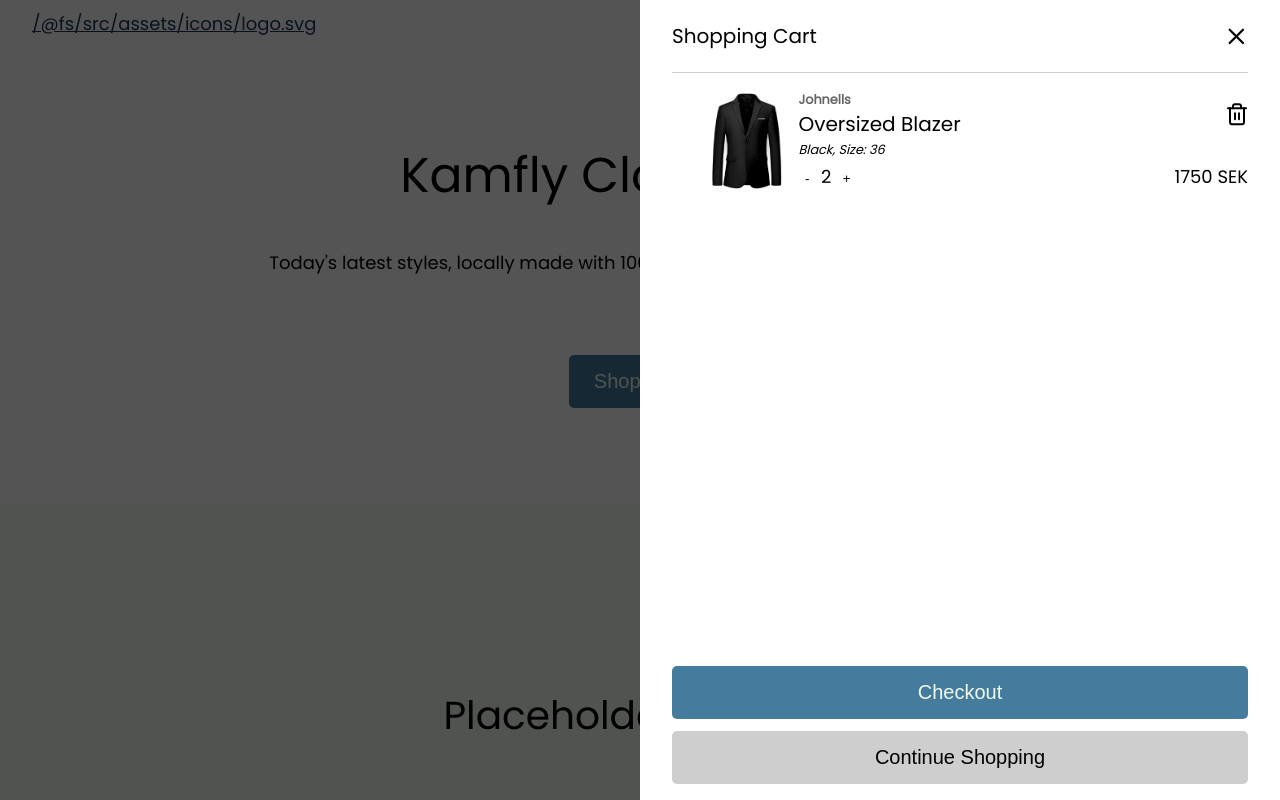
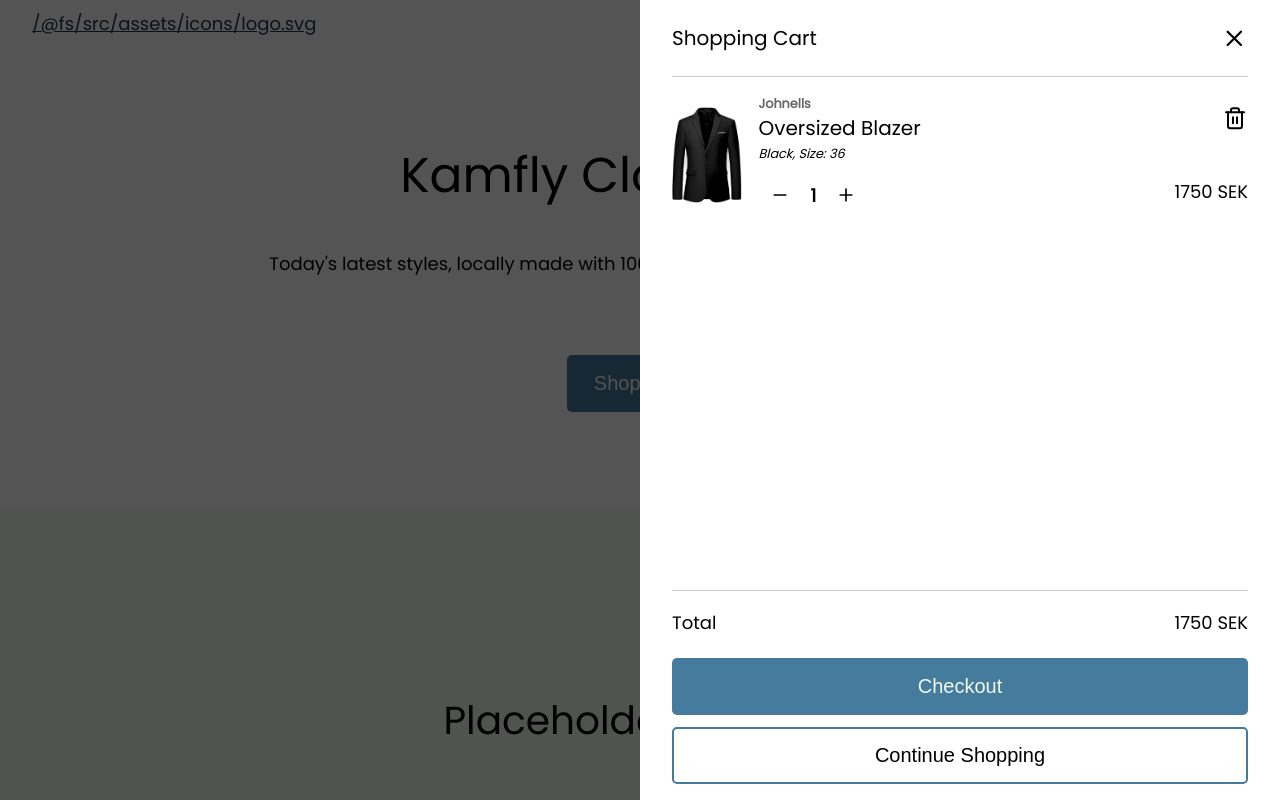
Before and after one commit to tony-sull/svelte-cart-mockup, a Svelte app: page / in a window 1280 px wide. Both pictures are taken after a click on the button "Open Shopping Cart". Shown: the top 800 px of the page. Built offline with nearby package versions, Linux system fonts and the light colour scheme.

Commit message:
feat: Adding a footer to the shopping cart
Adding a footer with total price and checkout/continue shopping options

```diff
--- a/src/assets/css/global.css
+++ b/src/assets/css/global.css
@@ -100,9 +100,9 @@ button {
 
 .btn {
   background: transparent;
-  border: none;
+  border: solid 2px transparent;
+  border-radius: 0.25em;
   padding: 0.5em;
-  border-radius: 0.25em;
 }
 
 .btn.btn--lg {
@@ -115,12 +115,20 @@ button {
   color: var(--color-blue-300);
 }
 
-.btn.btn--secondary {
-  background: var(--color-light-gray);
+.btn.btn--hollow {
+  border-color: var(--color-blue-700);
+}
+
+.btn.btn--icon-sm {
+  padding: 0.75em;
 }
 
 .btn.btn--icon svg {
   height: 2em;
+}
+
+.btn.btn--icon-sm svg {
+  height: 1.5em;
 }
 
 @media (min-width: 375px) {
--- /dev/null
+++ b/src/components/NumberSpinner.svelte
@@ -0,0 +1,56 @@
+<script lang="ts">
+  export let min = 0;
+  export let max = 100;
+  export let step = 1;
+  export let value = 0;
+
+  function onMinus() {
+    value = Math.max(min, value - step);
+  }
+
+  function onPlus() {
+    value = Math.min(max, value + step);
+  }
+</script>
+
+<div class="stepper">
+  <button class="btn btn--icon-sm" on:click={onMinus}>
+    <svg
+      xmlns="http://www.w3.org/2000/svg"
+      viewBox="0 0 24 24"
+      fill="none"
+      stroke="currentColor"
+      stroke-width="2"
+      stroke-linecap="round"
+      stroke-linejoin="round"
+    >
+      <line x1="5" y1="12" x2="19" y2="12" />
+    </svg>
+  </button>
+
+  <strong>{value}</strong>
+
+  <button class="btn btn--icon-sm" on:click={onPlus}>
+    <svg
+      xmlns="http://www.w3.org/2000/svg"
+      viewBox="0 0 24 24"
+      fill="none"
+      stroke="currentColor"
+      stroke-width="2"
+      stroke-linecap="round"
+      stroke-linejoin="round"
+    >
+      <line x1="12" y1="5" x2="12" y2="19" />
+      <line x1="5" y1="12" x2="19" y2="12" />
+    </svg>
+  </button>
+</div>
+
+<style>
+  .stepper {
+    display: flex;
+    flex-direction: row;
+    column-gap: 0.5rem;
+    align-items: center;
+  }
+</style>
--- a/src/components/ShoppingCart.svelte
+++ b/src/components/ShoppingCart.svelte
@@ -1,6 +1,7 @@
 <script lang="ts">
   import { createEventDispatcher } from "svelte";
   import { fade, fly } from "svelte/transition";
+  import NumberSpinner from "./NumberSpinner.svelte";
   import { modalAction } from "../actions/modalAction";
 
   const dispatch = createEventDispatcher();
@@ -48,9 +49,7 @@
         <div class="item__title text-lg">Oversized Blazer</div>
         <em class="item__options text-sm">Black, Size: 36</em>
         <div class="item__quantity">
-          <button class="btn btn__icon">-</button>
-          <span>2</span>
-          <button class="btn btn__icon">+</button>
+          <NumberSpinner value={1} />
         </div>
         <div class="item__price">1750 SEK</div>
 
@@ -80,8 +79,14 @@
   </main>
 
   <footer>
+    <div class="footer__row">
+      <span>Total</span>
+      <span>1750 SEK</span>
+    </div>
     <button class="btn btn--primary btn--lg">Checkout</button>
-    <button class="btn btn--secondary btn--lg">Continue Shopping</button>
+    <button class="btn btn--hollow btn--lg" on:click={onClose}
+      >Continue Shopping</button
+    >
   </footer>
 </aside>
 
@@ -134,6 +139,7 @@
   ul {
     list-style: none;
     margin: 0;
+    padding: 0;
   }
 
   .item {
@@ -179,11 +185,23 @@
     grid-area: options;
   }
 
+  .item__quantity {
+    grid-area: quantity;
+    margin-top: 0.5rem;
+  }
+
   footer {
     padding: 1rem 0;
     display: flex;
     flex-direction: column;
     row-gap: 0.75rem;
+    border-top: solid 1px var(--color-light-gray);
+  }
+
+  .footer__row {
+    display: flex;
+    justify-content: space-between;
+    padding-bottom: 0.5rem;
   }
 
   @media (min-width: 480px) {
```
